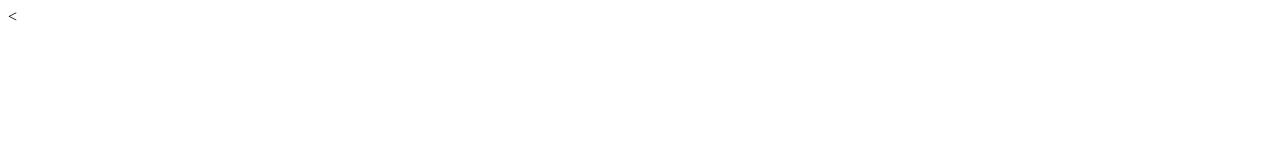
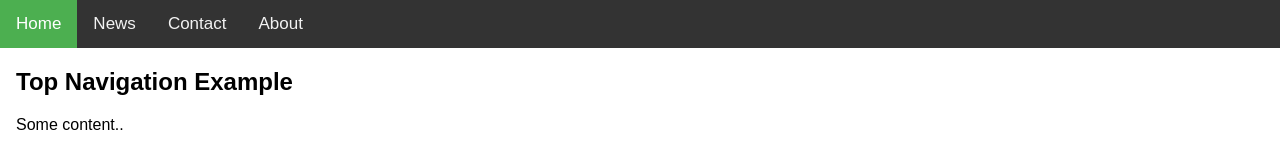
Before and after one commit to revolution586/HTML-, a plain HTML site: page NavigationBar.html in a window 1280 px wide. Drawn offline with Linux system fonts and the light colour scheme.

Commit message:
Update NavigationBar.html

```diff
--- a/NavigationBar.html
+++ b/NavigationBar.html
@@ -1 +1,51 @@
-<
+<!DOCTYPE html>
+<html>
+<head>
+<meta name="viewport" content="width=device-width, initial-scale=1">
+<style>
+body {
+  margin: 0;
+  font-family: Arial, Helvetica, sans-serif;
+}
+
+.topnav {
+  overflow: hidden;
+  background-color: #333;
+}
+
+.topnav a {
+  float: left;
+  color: #f2f2f2;
+  text-align: center;
+  padding: 14px 16px;
+  text-decoration: none;
+  font-size: 17px;
+}
+
+.topnav a:hover {
+  background-color: #ddd;
+  color: black;
+}
+
+.topnav a.active {
+  background-color: #4CAF50;
+  color: white;
+}
+</style>
+</head>
+<body>
+
+<div class="topnav">
+  <a class="active" href="#home">Home</a>
+  <a href="index(4).htm">News</a>
+  <a href="#contact">Contact</a>
+  <a href="#about">About</a>
+</div>
+
+<div style="padding-left:16px">
+  <h2>Top Navigation Example</h2>
+  <p>Some content..</p>
+</div>
+
+</body>
+</html>
```
